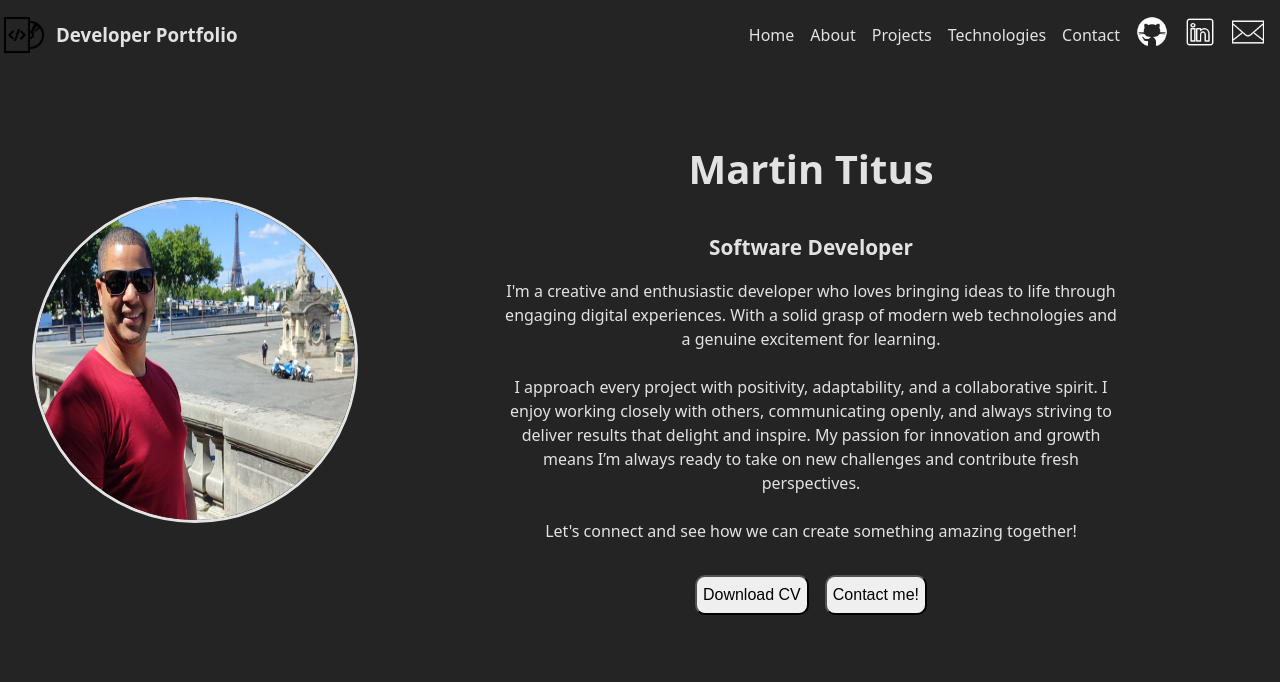
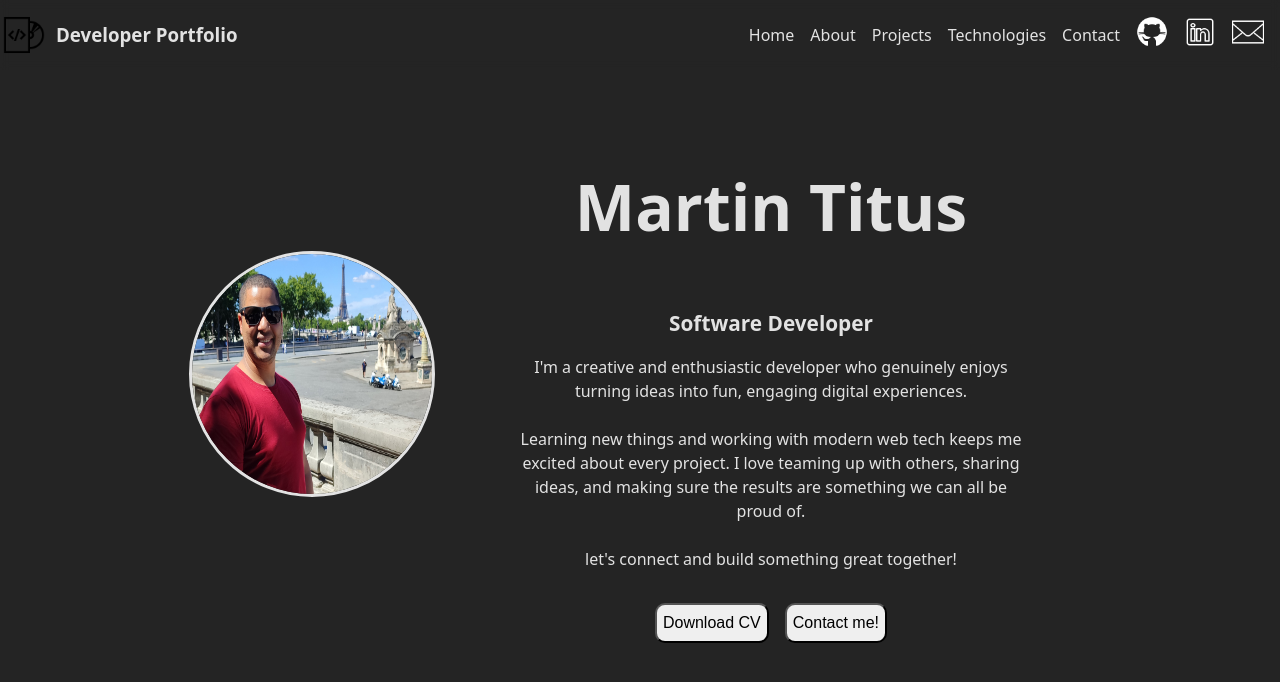
Before and after one commit to mtitus575/portfolio_site, a React (Vite) app: page / in a window 1280 px wide. Shown: the top 682 px of the page. Built offline with nearby package versions, Linux system fonts and the light colour scheme.

Commit message:
Banner section is complete

```diff
--- a/src/App.css
+++ b/src/App.css
@@ -125,11 +125,14 @@ section.flex.nav-bnr {
   margin-top: 4.6rem;
   padding: 2rem 0;
   gap: 1rem;
+  display: flex;
+  justify-content: center;
+  align-items: center;
 }
 
 .prfl-img {
-  width: 20rem;
-  height: 20rem;
+  width: 15rem;
+  height: 15rem;
   border-radius: 50%;
   margin-left: 2rem;
   border: solid;
@@ -141,10 +144,13 @@ section.flex.nav-bnr {
   flex-direction: column;
   justify-content: center;
   /* align-items: flex-start; */
+  width: 40rem;    /* Sets a fixed width, adjust as needed */
+  max-width: 100%; /* Prevent overflow on small screens */
+  box-sizing: border-box; /* Include padding/border in width */
 }
 
 h1 {
-  font-size: 2.5rem;
+  font-size: 4rem;
 }
 
 h4 {
@@ -158,7 +164,7 @@ h4 {
 }
 
 .abt-me > p {
-  width: 70%;
+  width: 80%;
 }
 
 .bnr-btns-ctn {
--- a/src/assets/components/Banner_Card.jsx
+++ b/src/assets/components/Banner_Card.jsx
@@ -10,11 +10,11 @@ function Banner_Card() {
             <h4 className='job-title'>Software Developer</h4>
             <article className='abt-me'>
                 <p>
-                    I'm a creative and enthusiastic developer who loves bringing ideas to life through engaging digital experiences. With a solid grasp of modern web technologies and a genuine excitement for learning.
+                    I'm a creative and enthusiastic developer who genuinely enjoys turning ideas into fun, engaging digital experiences.
                     <br /><br />
-                    I approach every project with positivity, adaptability, and a collaborative spirit. I enjoy working closely with others, communicating openly, and always striving to deliver results that delight and inspire. My passion for innovation and growth means I’m always ready to take on new challenges and contribute fresh perspectives.
+                    Learning new things and working with modern web tech keeps me excited about every project. I love teaming up with others, sharing ideas, and making sure the results are something we can all be proud of.
                     <br /><br />
-                    Let's connect and see how we can create something amazing together!
+                    let's connect and build something great together!
                 </p>
 
             </article>
```
